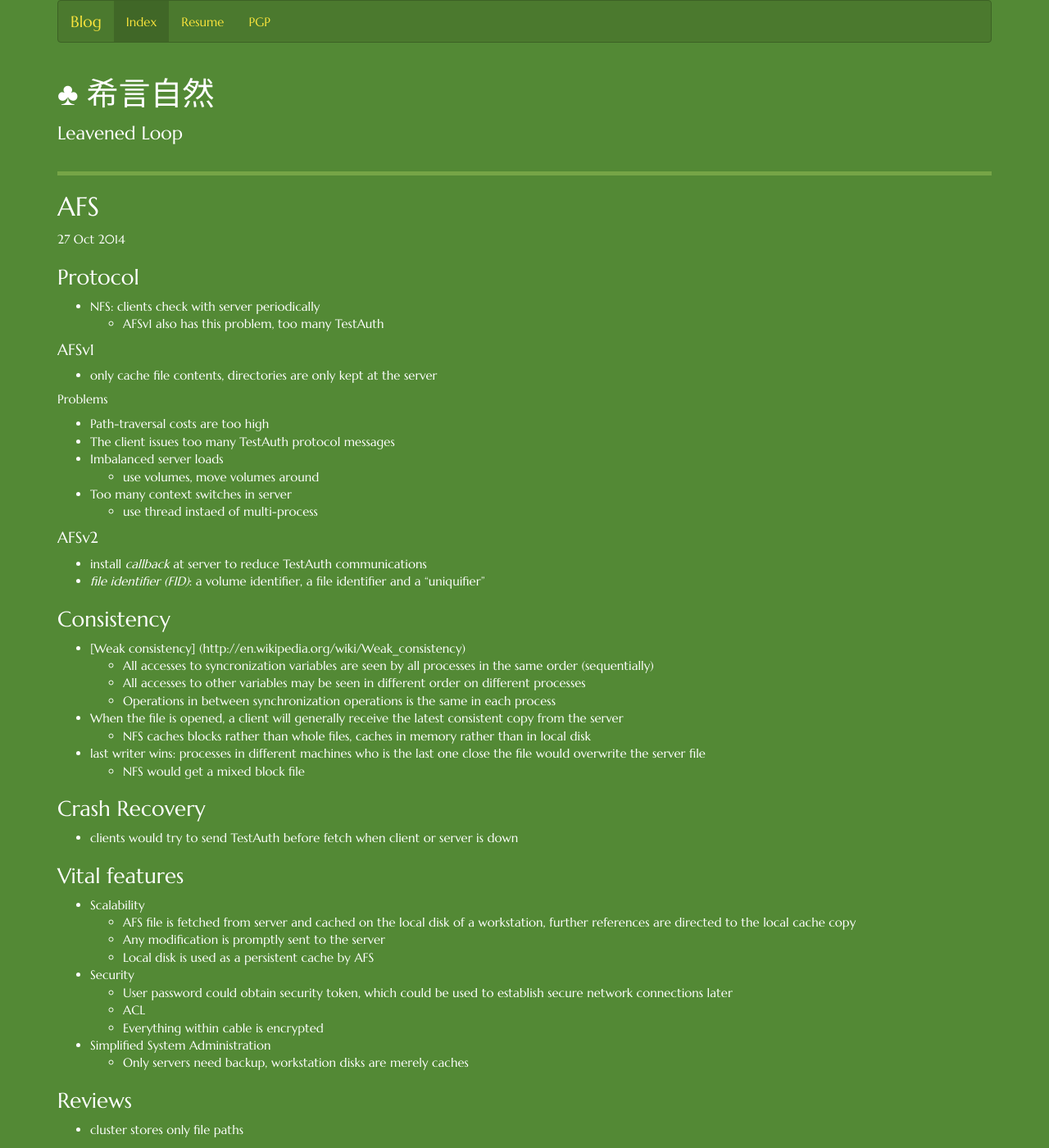
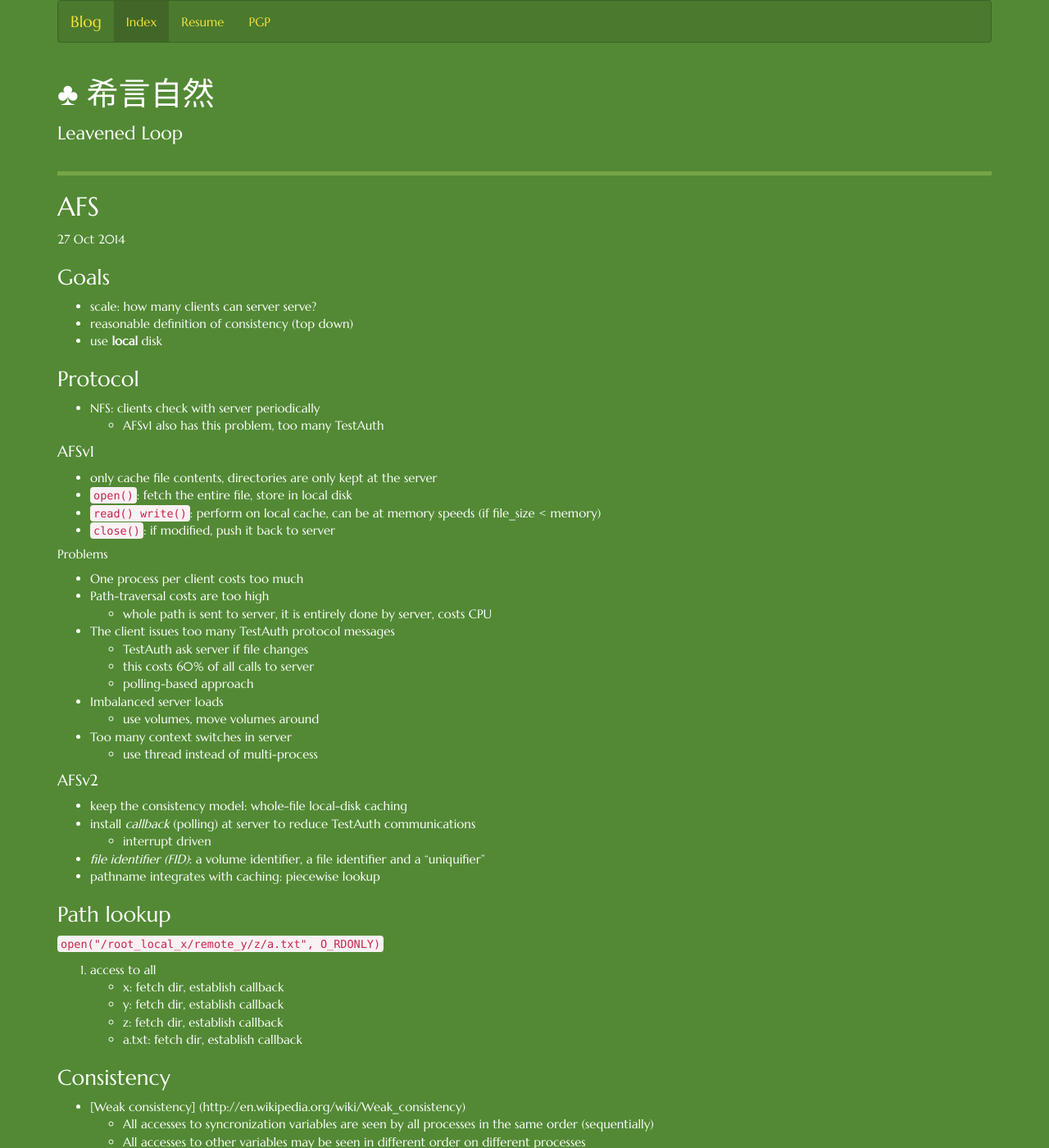
Before and after one commit to luozhaoyu/luozhaoyu.github.io, a Jekyll site: the page built from _posts/2014-10-27-AFS.md, in a window 1280 px wide and 1400 px high. Shown: the whole window at 82% size. Built offline with Jekyll 4.4.1, drawn with Linux system fonts in a browser that asks for light colours; nearby versions of some CDN libraries; Markdown is read by kramdown in place of the engine named in the settings; some of the changed text lies outside the part shown.

```diff
--- a/_posts/2014-10-27-AFS.md
+++ b/_posts/2014-10-27-AFS.md
@@ -2,24 +2,50 @@
 layout: post
 title: "AFS"
 ---
+
+### Goals
+* scale: how many clients can server serve?
+* reasonable definition of consistency (top down)
+* use **local** disk
+
 ### Protocol
 * NFS: clients check with server periodically
     * AFSv1 also has this problem, too many TestAuth
 
 #### AFSv1
 * only cache file contents, directories are only kept at the server
+* `open()`: fetch the entire file, store in local disk
+* `read() write()`: perform on local cache, can be at memory speeds (if file_size < memory)
+* `close()`: if modified, push it back to server
 
 ##### Problems
+* One process per client costs too much
 * Path-traversal costs are too high
+    * whole path is sent to server, it is entirely done by server, costs CPU
 * The client issues too many TestAuth protocol messages
+    * TestAuth ask server if file changes
+    * this costs 60% of all calls to server
+    * polling-based approach
 * Imbalanced server loads
     * use volumes, move volumes around
 * Too many context switches in server
-    * use thread instaed of multi-process
+    * use thread instead of multi-process
 
 #### AFSv2
-* install *callback* at server to reduce TestAuth communications
+* keep the consistency model: whole-file local-disk caching
+* install *callback* (polling) at server to reduce TestAuth communications
+    * interrupt driven
 * *file identifier (FID)*: a volume identifier, a file identifier and a "uniquifier"
+* pathname integrates with caching: piecewise lookup
+
+### Path lookup
+`open("/root_local_x/remote_y/z/a.txt", O_RDONLY)`
+
+1. access to all
+    * x: fetch dir, establish callback
+    * y: fetch dir, establish callback
+    * z: fetch dir, establish callback
+    * a.txt: fetch dir, establish callback
 
 ### Consistency
 * [Weak consistency] (http://en.wikipedia.org/wiki/Weak_consistency)
@@ -33,6 +59,14 @@ title: "AFS"
 
 ### Crash Recovery
 * clients would try to send TestAuth before fetch when client or server is down
+* client crash and reboot: do not trust the callbacks
+    * server may try to communicate with client for a while, then give up to update the client
+    * client would rather to keep files, but remove callbacks
+* server crash
+    * reboot and immediately start serving
+        * problems: other clients have callbacks
+            * may need to notify the crash to all clients
+            * client could also poll server periodically
 
 ### Vital features
 * Scalability
```
Also changed, not shown: other parts of _posts/2014-10-27-AFS.md (+0 -2 lines), _posts/2015-10-07-hive.md (+12 -4 lines), _posts/2015-10-08-spark-sql.md (+6 -0 lines), _posts/2015-10-12-impala.md (added, +37 -0 lines).
